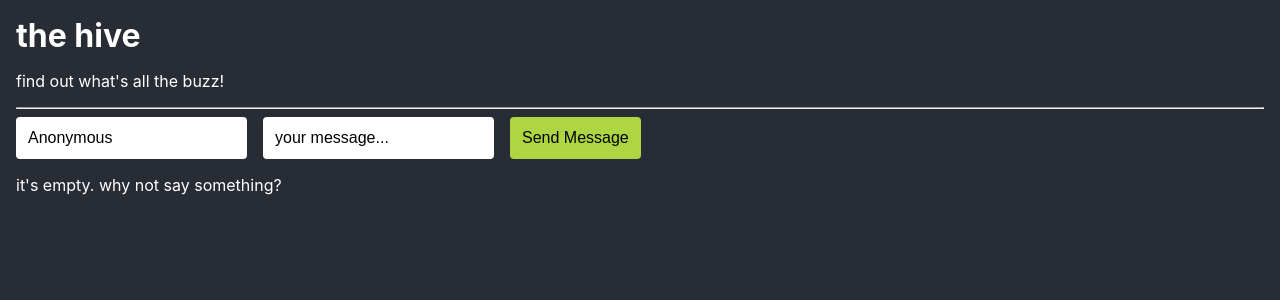
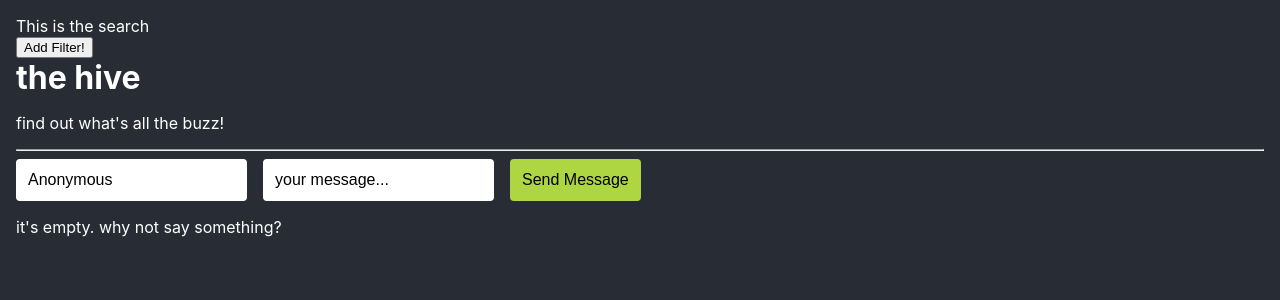
Before and after one commit to Kennawang6/qwerhacks, a React (Create React App) app: page / in a window 1280 px wide. Shown: the top 300 px of the page. Built offline with nearby package versions, Linux system fonts and the light colour scheme; no server answers; the database is empty.

Commit message:
Began SearchBar

```diff
--- a/src/App.js
+++ b/src/App.js
@@ -1,5 +1,6 @@
 import React from 'react';
 import './App.css';
+import SearchBar from './components/SearchBar.js'
 import Message from './components/Message';
 import firebase from './lib/firebase.js';
 
@@ -103,6 +104,7 @@ class App extends React.Component {
   render = () => {
       return (
           <div className="app-container">
+            <SearchBar />
               <header className="header-text">the hive</header>
               <p>find out what's all the buzz!</p>
               <hr />
--- /dev/null
+++ b/src/components/Filter.js
@@ -0,0 +1,45 @@
+import React from 'react';
+
+class Filter extends React.Component {
+  constructor(props){
+    super(props);
+    this.state = {
+      lower: 0,
+      upper: 0,
+      name: "choose filter"
+    }
+  }
+
+  handleLowerChange = e => {
+    this.setState({lower: e.target.value})
+  }
+
+  handleUpperChange = e => {
+    this.setState({upper: e.target.value})
+  }
+
+    render(){
+        return (
+            <div className="filter">
+                <div className="filter-item">
+                    <p><b>{this.props.name}</b> </p>
+                    <button className="dropbtn">name</button>
+                    <input
+                      className="text-input"
+                      type="number"
+                      value={this.state.lower}
+                      onChange={this.handleLowerChange}
+                    /> to
+                    <input
+                      className="text-input"
+                      type="number"
+                      value={this.state.upper}
+                      onChange={this.handleUpperChange}
+                    />
+                </div>
+            </div>
+        );
+    }
+}
+
+export default Filter;
--- /dev/null
+++ b/src/components/SearchBar.js
@@ -0,0 +1,47 @@
+import React from 'react';
+import Filter from './Filter.js'
+
+class SearchBar extends React.Component {
+  constructor(props){
+    super(props);
+    this.state = {
+      filters: []
+    };
+  }
+
+  add_filter = () => {
+  }
+
+  renderFilters = () => {
+    if (this.state.filters.length === 0){
+      return <div className='filters'></div>
+    }
+    let filters = []
+    this.state.filters.forEach((element, i) => {
+      filters.push(
+        <Filter
+          key={i}
+          name={element.name}
+          upper={element.upper}
+          lower={element.lower}
+        />
+      );
+    })
+  }
+
+  render = () => {
+    return(
+      <div className='Search'>
+        <header>This is the search</header>
+        <button
+          className="add-filter"
+          onClick={this.add_filter}
+        >Add Filter!
+        </button>
+        {this.renderFilters()}
+      </div>
+    );
+  }
+}
+
+export default SearchBar;
```
